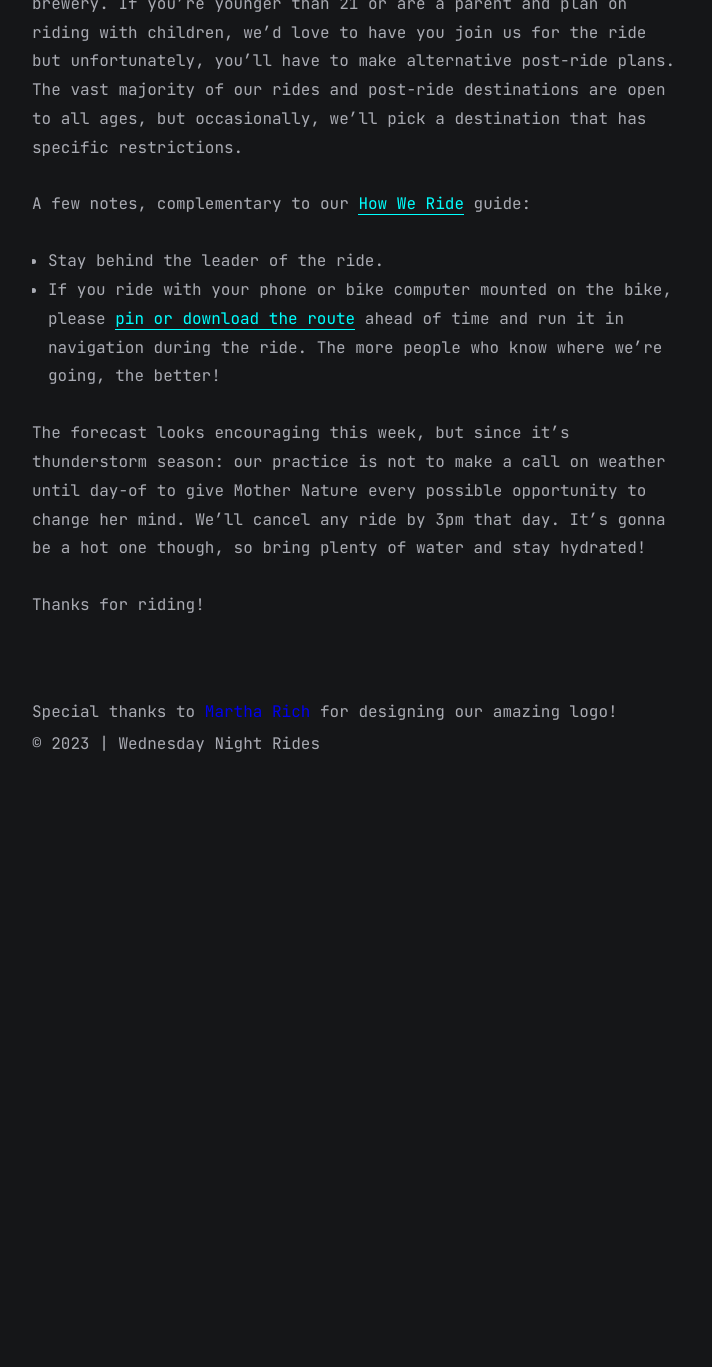
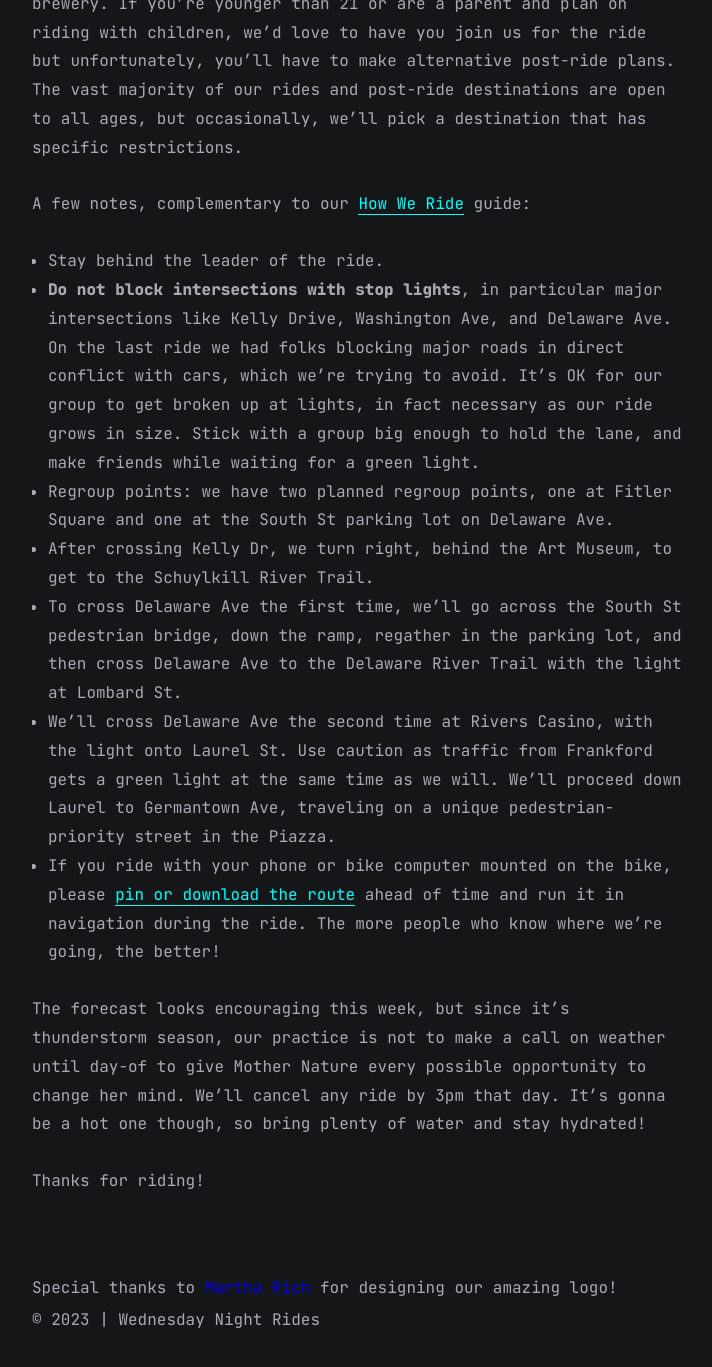
Before and after one commit to wednightrides/wednightrides.github.io, a Jekyll site: the page built from all_collections/_posts/2023-09-06-ride.md, in a window 1280 px wide and 1400 px high, scrolled down 1204 px. Shown: the top 1367 px of the window, without its empty margins (283-995 px from the left). Built offline with Jekyll 4.4.1, drawn with Linux system fonts in a browser that asks for light colours; nearby versions of some CDN libraries; before the commit the page ends 2028 px from its top, so only the background shows below that.

Commit message:
add ride notes

```diff
--- a/all_collections/_posts/2023-09-06-ride.md
+++ b/all_collections/_posts/2023-09-06-ride.md
@@ -23,8 +23,13 @@ Important note: Human Robot is 21+ at the time we'll arrive at the brewery. If y
 A few notes, complementary to our [How We Ride](https://wednightrides.org/how-we-ride/) guide:
 
 * Stay behind the leader of the ride.
+* **Do not block intersections with stop lights**, in particular major intersections like Kelly Drive, Washington Ave, and Delaware Ave. On the last ride we had folks blocking major roads in direct conflict with cars, which we're trying to avoid. It's OK for our group to get broken up at lights, in fact necessary as our ride grows in size. Stick with a group big enough to hold the lane, and make friends while waiting for a green light.
+* Regroup points: we have two planned regroup points, one at Fitler Square and one at the South St parking lot on Delaware Ave.
+* After crossing Kelly Dr, we turn right, behind the Art Museum, to get to the Schuylkill River Trail.
+* To cross Delaware Ave the first time, we'll go across the South St pedestrian bridge, down the ramp, regather in the parking lot, and then cross Delaware Ave to the Delaware River Trail with the light at Lombard St.
+* We'll cross Delaware Ave the second time at Rivers Casino, with the light onto Laurel St. Use caution as traffic from Frankford gets a green light at the same time as we will. We'll proceed down Laurel to Germantown Ave, traveling on a unique pedestrian-priority street in the Piazza.
 * If you ride with your phone or bike computer mounted on the bike, please [pin or download the route](https://ridewithgps.com/routes/44193058) ahead of time and run it in navigation during the ride. The more people who know where we're going, the better!
 
-The forecast looks encouraging this week, but since it's thunderstorm season: our practice is not to make a call on weather until day-of to give Mother Nature every possible opportunity to change her mind. We'll cancel any ride by 3pm that day. It's gonna be a hot one though, so bring plenty of water and stay hydrated!
+The forecast looks encouraging this week, but since it's thunderstorm season, our practice is not to make a call on weather until day-of to give Mother Nature every possible opportunity to change her mind. We'll cancel any ride by 3pm that day. It's gonna be a hot one though, so bring plenty of water and stay hydrated!
 
 Thanks for riding!
```
